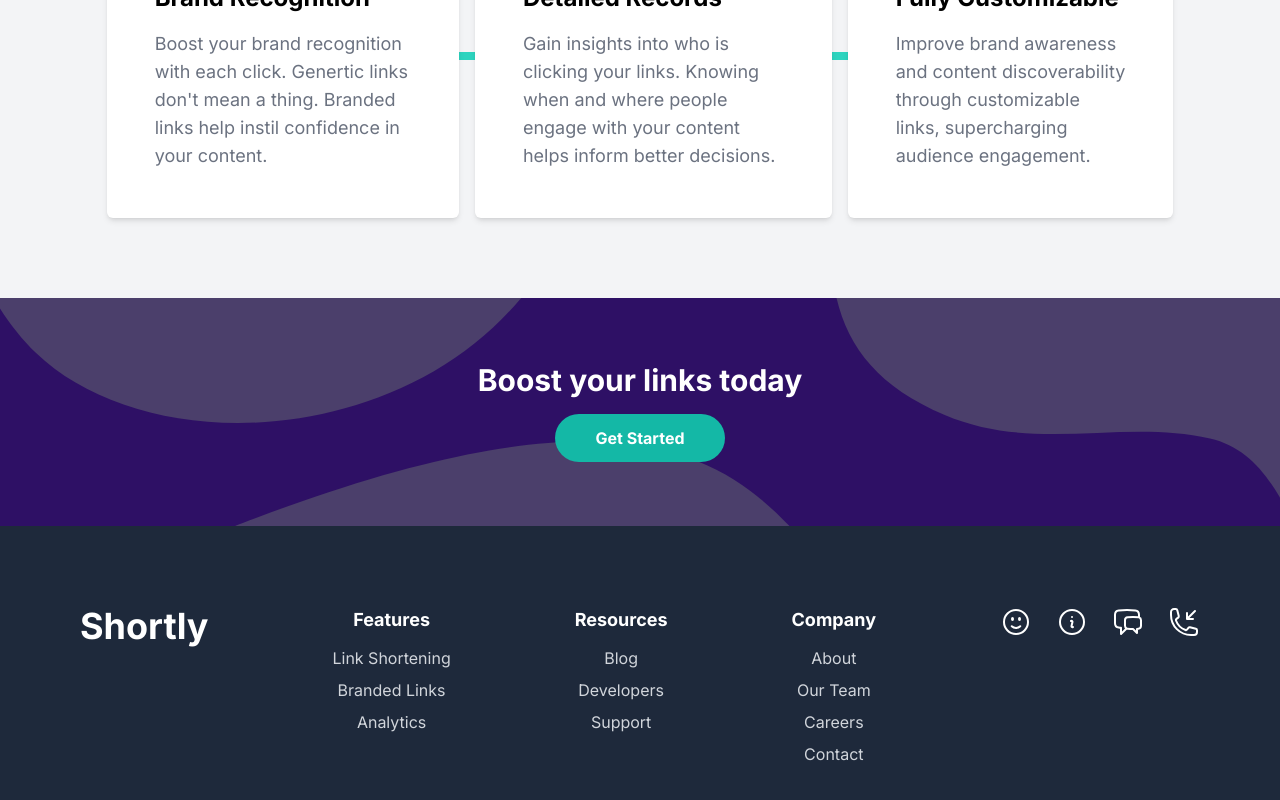
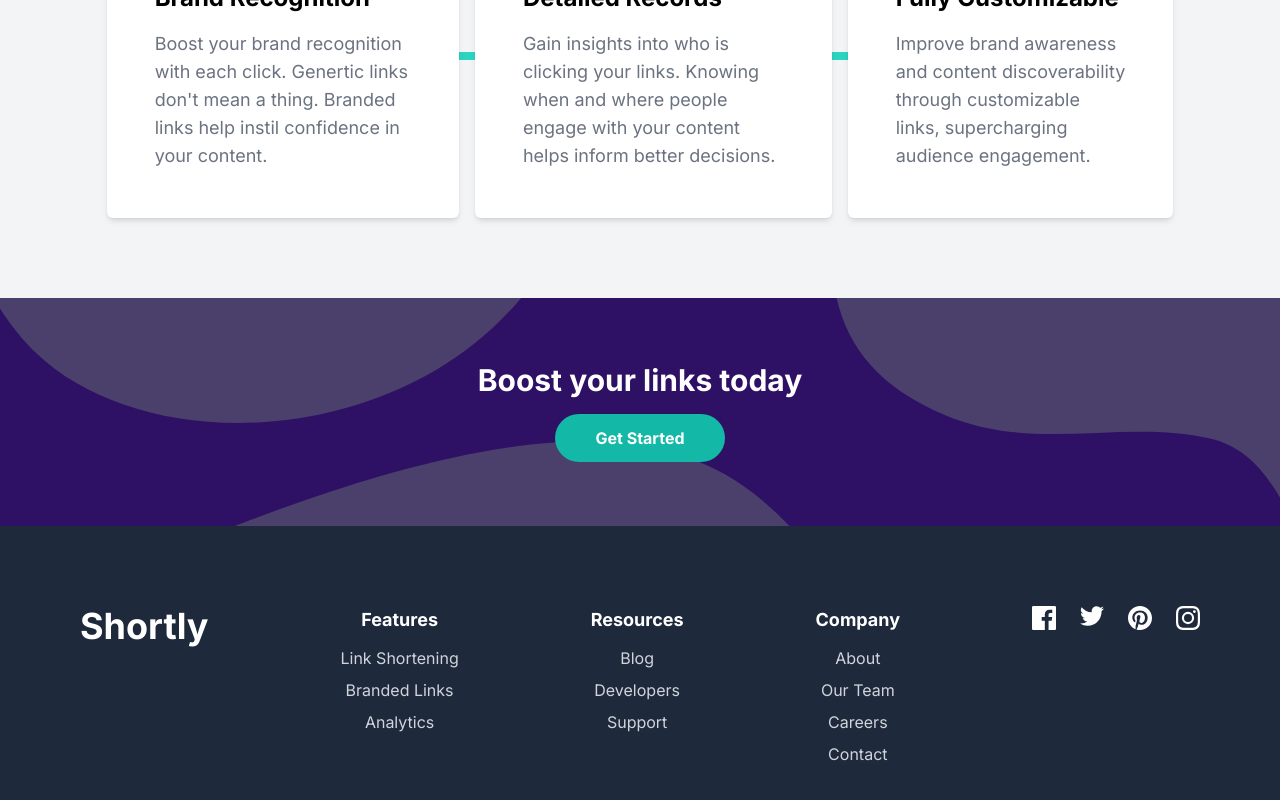
Before and after one commit to BrandTrump/Url-Shortening-Application, a Next.js app: page / in a window 1280 px wide. Shown: the part 1283-2083 px from the top of the page. Built offline with nearby package versions, Linux system fonts and the light colour scheme.

Commit message:
feat: changed social icons to match the given template

```diff
--- a/components/Footer.tsx
+++ b/components/Footer.tsx
@@ -1,4 +1,9 @@
 import Link from "next/link";
+import iconFacebook from "../assets/images/icon-facebook.svg";
+import iconTwitter from "../assets/images/icon-twitter.svg";
+import iconPintrest from "../assets/images/icon-pinterest.svg";
+import iconInstagram from "../assets/images/icon-instagram.svg";
+import Image from "next/image";
 
 function Footer() {
   return (
@@ -52,68 +57,16 @@ function Footer() {
 
       <div className="text-white flex space-x-6">
         <Link href="#">
-          <svg
-            xmlns="http://www.w3.org/2000/svg"
-            fill="none"
-            viewBox="0 0 24 24"
-            stroke-width="1.5"
-            stroke="currentColor"
-            className="w-8 h-8 hover:text-teal-500"
-          >
-            <path
-              stroke-linecap="round"
-              stroke-linejoin="round"
-              d="M15.182 15.182a4.5 4.5 0 01-6.364 0M21 12a9 9 0 11-18 0 9 9 0 0118 0zM9.75 9.75c0 .414-.168.75-.375.75S9 10.164 9 9.75 9.168 9 9.375 9s.375.336.375.75zm-.375 0h.008v.015h-.008V9.75zm5.625 0c0 .414-.168.75-.375.75s-.375-.336-.375-.75.168-.75.375-.75.375.336.375.75zm-.375 0h.008v.015h-.008V9.75z"
-            />
-          </svg>
+          <Image src={iconFacebook} alt="icon" />
         </Link>
         <Link href="#">
-          <svg
-            xmlns="http://www.w3.org/2000/svg"
-            fill="none"
-            viewBox="0 0 24 24"
-            stroke-width="1.5"
-            stroke="currentColor"
-            className="w-8 h-8 hover:text-teal-500"
-          >
-            <path
-              stroke-linecap="round"
-              stroke-linejoin="round"
-              d="M11.25 11.25l.041-.02a.75.75 0 011.063.852l-.708 2.836a.75.75 0 001.063.853l.041-.021M21 12a9 9 0 11-18 0 9 9 0 0118 0zm-9-3.75h.008v.008H12V8.25z"
-            />
-          </svg>
+          <Image src={iconTwitter} alt="icon" />
         </Link>
         <Link href="#">
-          <svg
-            xmlns="http://www.w3.org/2000/svg"
-            fill="none"
-            viewBox="0 0 24 24"
-            stroke-width="1.5"
-            stroke="currentColor"
-            className="w-8 h-8 hover:text-teal-500"
-          >
-            <path
-              stroke-linecap="round"
-              stroke-linejoin="round"
-              d="M20.25 8.511c.884.284 1.5 1.128 1.5 2.097v4.286c0 1.136-.847 2.1-1.98 2.193-.34.027-.68.052-1.02.072v3.091l-3-3c-1.354 0-2.694-.055-4.02-.163a2.115 2.115 0 01-.825-.242m9.345-8.334a2.126 2.126 0 00-.476-.095 48.64 48.64 0 00-8.048 0c-1.131.094-1.976 1.057-1.976 2.192v4.286c0 .837.46 1.58 1.155 1.951m9.345-8.334V6.637c0-1.621-1.152-3.026-2.76-3.235A48.455 48.455 0 0011.25 3c-2.115 0-4.198.137-6.24.402-1.608.209-2.76 1.614-2.76 3.235v6.226c0 1.621 1.152 3.026 2.76 3.235.577.075 1.157.14 1.74.194V21l4.155-4.155"
-            />
-          </svg>
+          <Image src={iconPintrest} alt="icon" />
         </Link>
         <Link href="#">
-          <svg
-            xmlns="http://www.w3.org/2000/svg"
-            fill="none"
-            viewBox="0 0 24 24"
-            stroke-width="1.5"
-            stroke="currentColor"
-            className="w-8 h-8 hover:text-teal-500"
-          >
-            <path
-              stroke-linecap="round"
-              stroke-linejoin="round"
-              d="M14.25 9.75v-4.5m0 4.5h4.5m-4.5 0l6-6m-3 18c-8.284 0-15-6.716-15-15V4.5A2.25 2.25 0 014.5 2.25h1.372c.516 0 .966.351 1.091.852l1.106 4.423c.11.44-.054.902-.417 1.173l-1.293.97a1.062 1.062 0 00-.38 1.21 12.035 12.035 0 007.143 7.143c.441.162.928-.004 1.21-.38l.97-1.293a1.125 1.125 0 011.173-.417l4.423 1.106c.5.125.852.575.852 1.091V19.5a2.25 2.25 0 01-2.25 2.25h-2.25z"
-            />
-          </svg>
+          <Image src={iconInstagram} alt="icon" />
         </Link>
       </div>
     </div>
```
